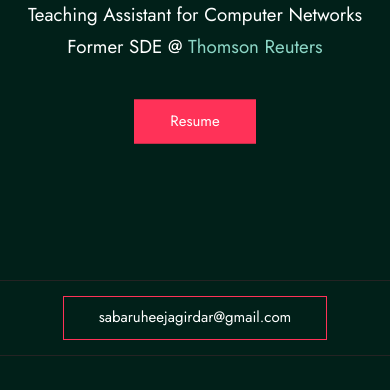
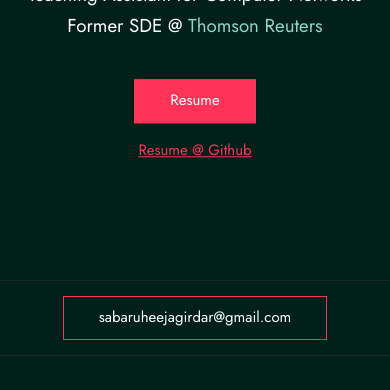
Before and after one commit to sabaruheejagirdar/myPortfolio, a plain HTML site: page index.html in a window 390 px wide. Shown: the part 564-954 px from the top of the page. Drawn offline with Linux system fonts and the light colour scheme.

Commit message:
Resume link added

```diff
--- a/index.css
+++ b/index.css
@@ -916,3 +916,14 @@ padding-top: 102px;
         display: none;
     }
 }
+
+.checkResGit{
+    display: none;
+    color: #ff3258;
+}
+@media(max-width: 650px) {
+    .checkResGit{
+        display: inline-block;
+        margin-top: 15px;
+    }
+}
--- a/index.html
+++ b/index.html
@@ -11,10 +11,11 @@
     Saba Ruhee Jagirdar
   </title>
 
-  <meta name="description" content="Add small description of yourslef.">
-  <!-- Add some coding keywords below, Ex: (React, CSS etc) -->
-  <meta name="keywords" content="Put your name, skills and some coding keywords" />
+  <meta name="description" content="Saba Ruhee Jagirdar">
+  <meta name="keywords" content="Saba Ruhee Jagirdar- HTML, CSS, JS, Python" />
   <link rel="stylesheet" href="index.css" />
+  <link rel="shortcut icon" href="./images/favicon.jpg" type="image/x-icon">
+  <link rel="icon" href="./images/favicon.jpg" type="image/x-icon">
 </head>
 
 <body>
@@ -51,12 +52,10 @@
           Former SDE @ <span class="colorGreen">Thomson Reuters</span>
         </p>
         <div class="columns download">
-             <a class="btn btn--pink" href="./images/SabaRuhee_Resume.pdf" target="_blank"  download="SabaRuhee">Resume</a>
+             <a class="btn btn--pink" href="./images/SabaRuhee_Resume.pdf" target="_blank"  download="SabaRuhee">Resume</a> <br>
+             <a class="checkResGit" href="https://github.com/sabaruheejagirdar/Resume/blob/main/SabaRuhee_Resume.pdf">Resume @ Github</a>
        </div>
 
-        <!-- <a href="./images/SabaRuhee_Resume.pdf" target="_blank" download>
-          <a href="#contact" class="btn btn--pink">Download Resume</a>
-        </a> -->
       </div>
       <div class="about__photo-container">
         <!-- Add a nice photo of yourself -->
```
